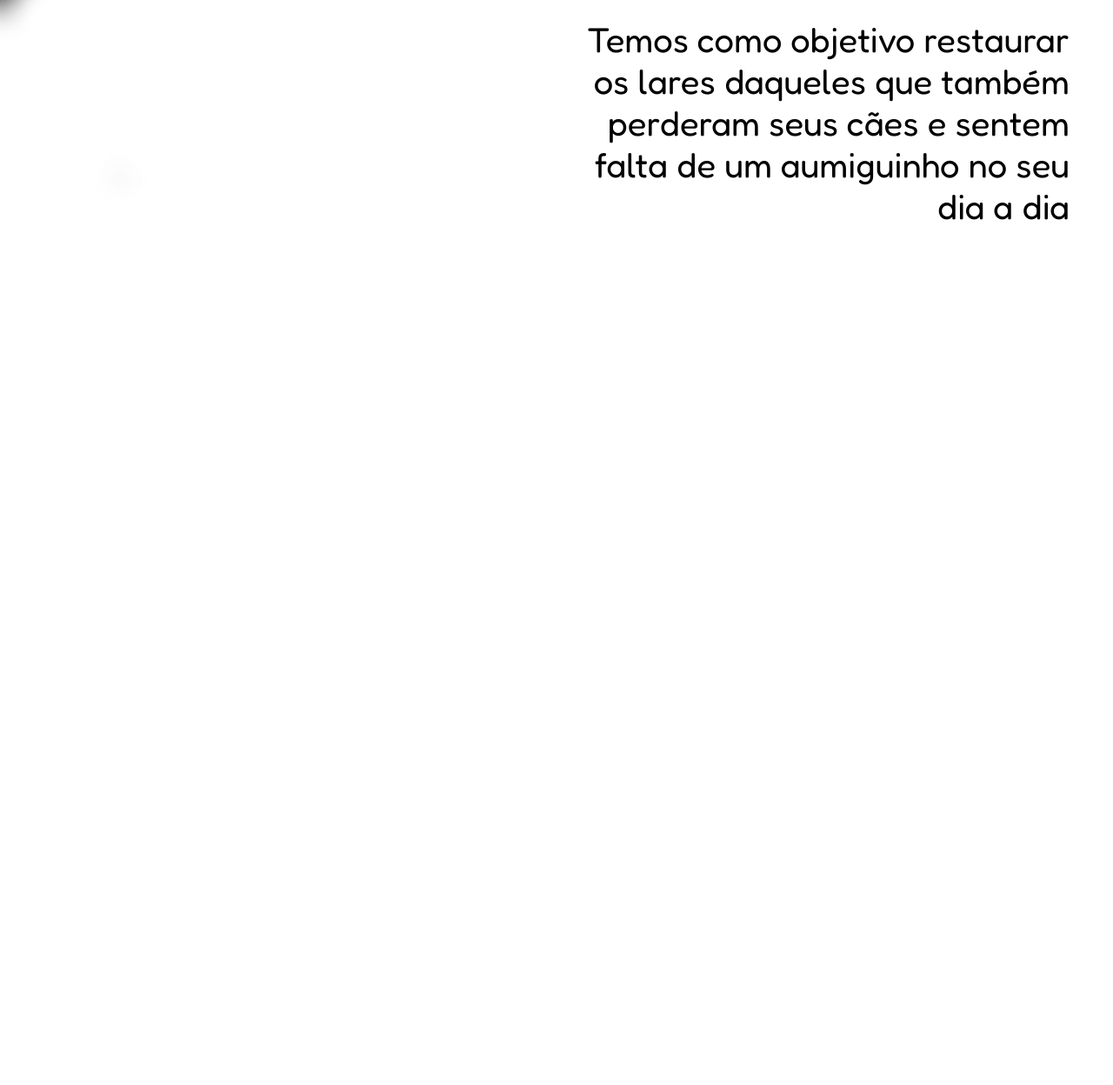
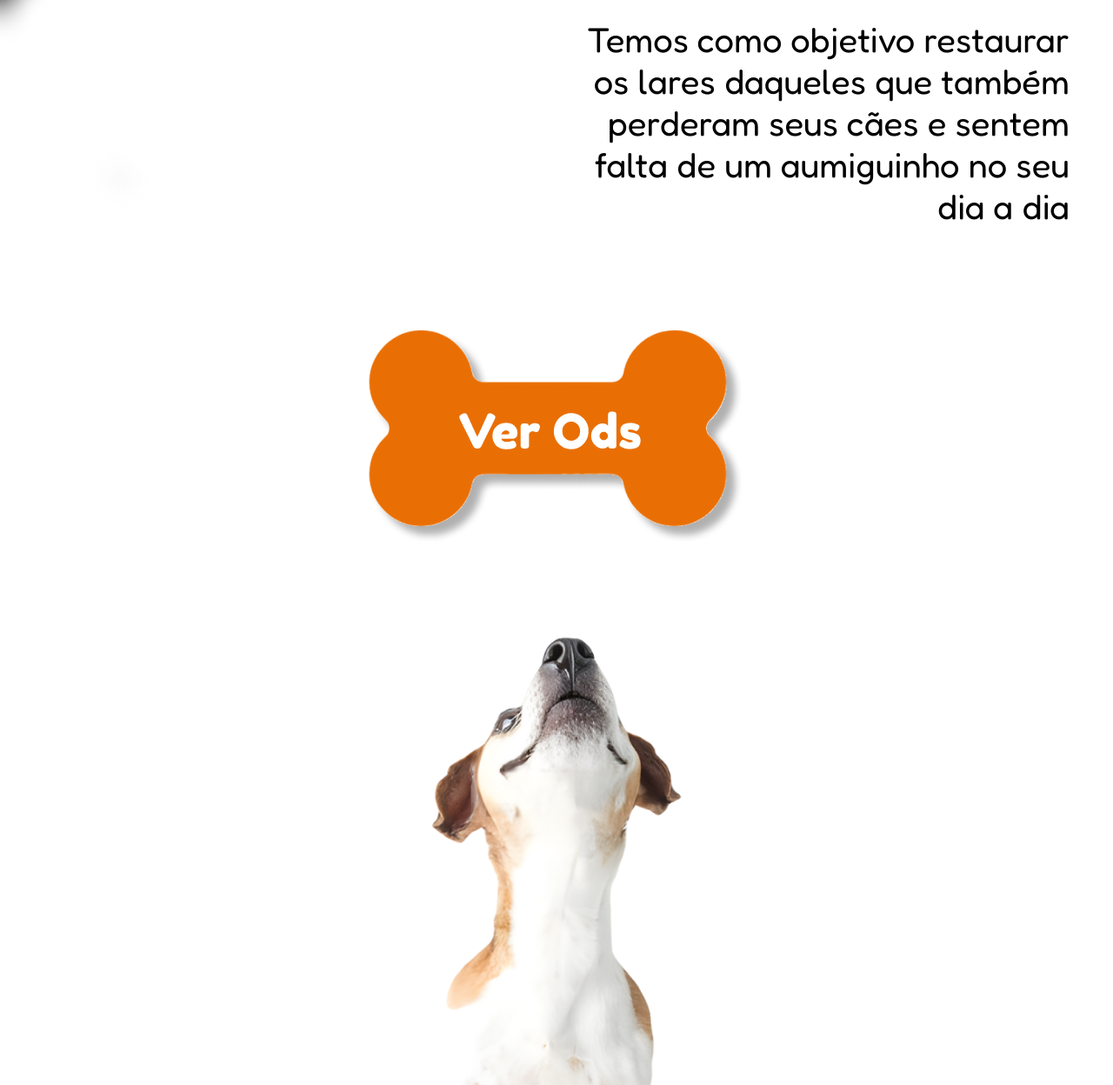
Before and after one commit to Victor-Hugo1/Audo-o, a plain HTML site: page public/sobre/sobre.html in a window 1280 px wide. Shown: the part 2112-3360 px from the top of the page at 87% size. Before the commit the page ends 2373 px from the top, so only its background shows below. Drawn offline with Linux system fonts and the light colour scheme.

Commit message:
update sobre

```diff
--- a/public/sobre/sobre.css
+++ b/public/sobre/sobre.css
@@ -164,3 +164,30 @@ body {
 .texto-missao span {
     font-size: 40px;
 }
+
+
+ .ODS{
+    display: flex;
+    width: 100%;
+    justify-content: center;
+    cursor: pointer;
+    margin-top: 5%;
+    margin-bottom: -10%;
+
+}
+.ODS img{
+    transition: all 0.5s ease-in-out;
+}
+
+.ODS img:hover{
+    transform: translateY(-20px);
+    transition: all 0.5s ease-in-out;
+}
+.cachorro-olhando{
+    display: flex;
+    justify-content: center;
+    margin-bottom: -25%;
+}
+.cachorro-olhando img{
+    width: 650px;
+}
--- a/public/sobre/sobre.html
+++ b/public/sobre/sobre.html
@@ -46,20 +46,20 @@
             <span>Nesse exato momento,</span><br>
             existem milhares de <br>doguinhos esperando <br>um humano
             para<br>chamar de seu.
-            <img src="./imgs/dogesenhora.png" >
+            <img src="./imgs/dogesenhora.png">
         </div>
 
         <div class="card-2">
             <span>E não há recompensa maior</span> <br>
             do que vê-los se tornando<br>aquela coisinha alegre e<br>
             saudável depois de uma<br>boa dose de cuidado e<br>carinho.
-            <img src="./imgs/dogcosta.png" >
+            <img src="./imgs/dogcosta.png">
         </div>
         <div class="card-3">
             <span>Pensando bem, a<br>pergunta é outra:</span><br>
             se você pode mudar o<br>destino de um animal de<br>rua,
             por que não faria<br>isso?
-            <img src="./imgs/dogabraco.png" >
+            <img src="./imgs/dogabraco.png">
         </div>
     </div>
 
@@ -77,4 +77,28 @@
 
     </div>
 
+    <div class="ODS">
+        <div>
+            <a href="#"><img src="./imgs/Osso.png"></a>
+        </div>
+    </div>
+    <div class="cachorro-olhando">
+        <img src="imgs/Dog olhando pra cima.png">
+    </div>
+
+    <footer>
+        <center>
+        <i class="fa-brands fa-x-twitter fa-2xl" style="color: #ffffff;"></i>
+        <i class="fa-brands fa-instagram fa-2xl" style="color: #ffffff;"></i>
+        <i class="fa-brands fa-linkedin fa-2xl" style="color: #ffffff;"></i>
+        </center>
+        <img src="../imgs/Logo sem fundo.png" alt="">
+        <h3>Todos os direitos reservados</h3>
+
+    </footer>
+
     <script src="../script.js"></script>
+
+</body>
+
+</html>
```
Also changed, not shown: public/sobre/imgs/Dog olhando pra cima.png (added), public/sobre/imgs/Osso.png (added). Lines whose indentation alone changed are shown as unchanged.
